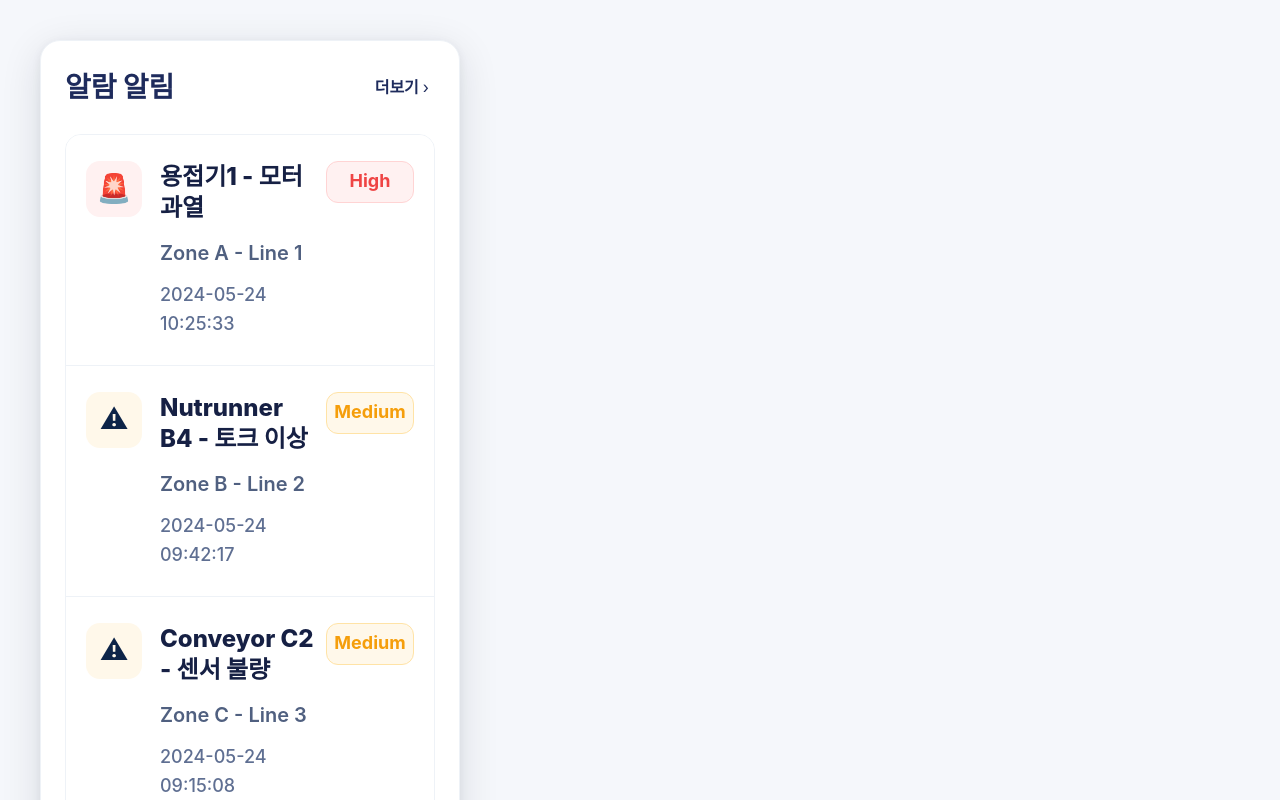
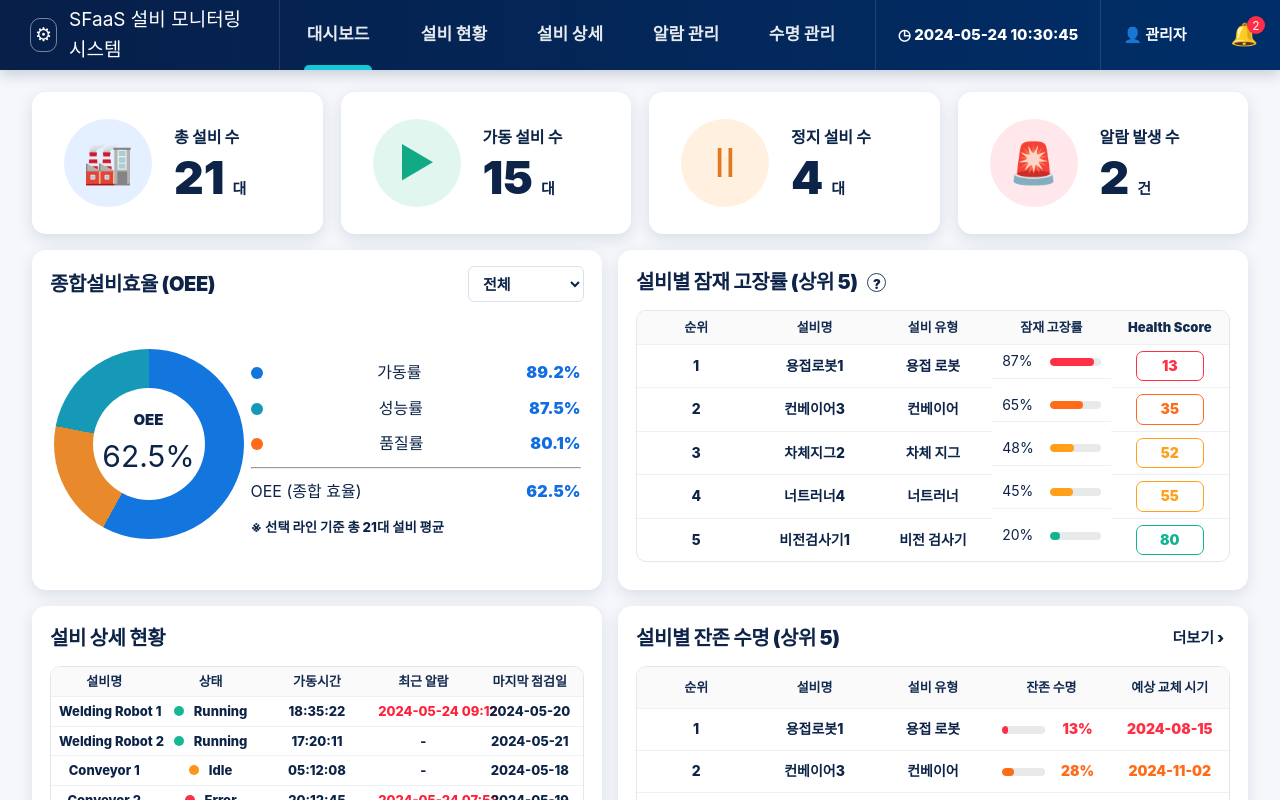
Before and after one commit to sleeping-6eauty/BS-SCADA, a Vue app in the folder frontend/: page /dashboard in a window 1280 px wide. Shown: the top 800 px of the page. Built offline with nearby package versions, Linux system fonts and the light colour scheme.

Commit message:
feat: revise App.vue

```diff
--- a/frontend/src/App.vue
+++ b/frontend/src/App.vue
@@ -1,11 +1,3 @@
-// AlarmModal.vue 임시 확인용으로 추가해둔 코드 (실제로는 App.vue에서 AlarmModal 사용X)
-<script setup>
-import AlarmModal from './components/AlarmModal.vue'
-</script>
-
 <template>
-  <div style="padding: 40px; background: #f5f7fb; min-height: 100vh;">
-    <AlarmModal />
-  </div>
   <RouterView />
 </template>
```
